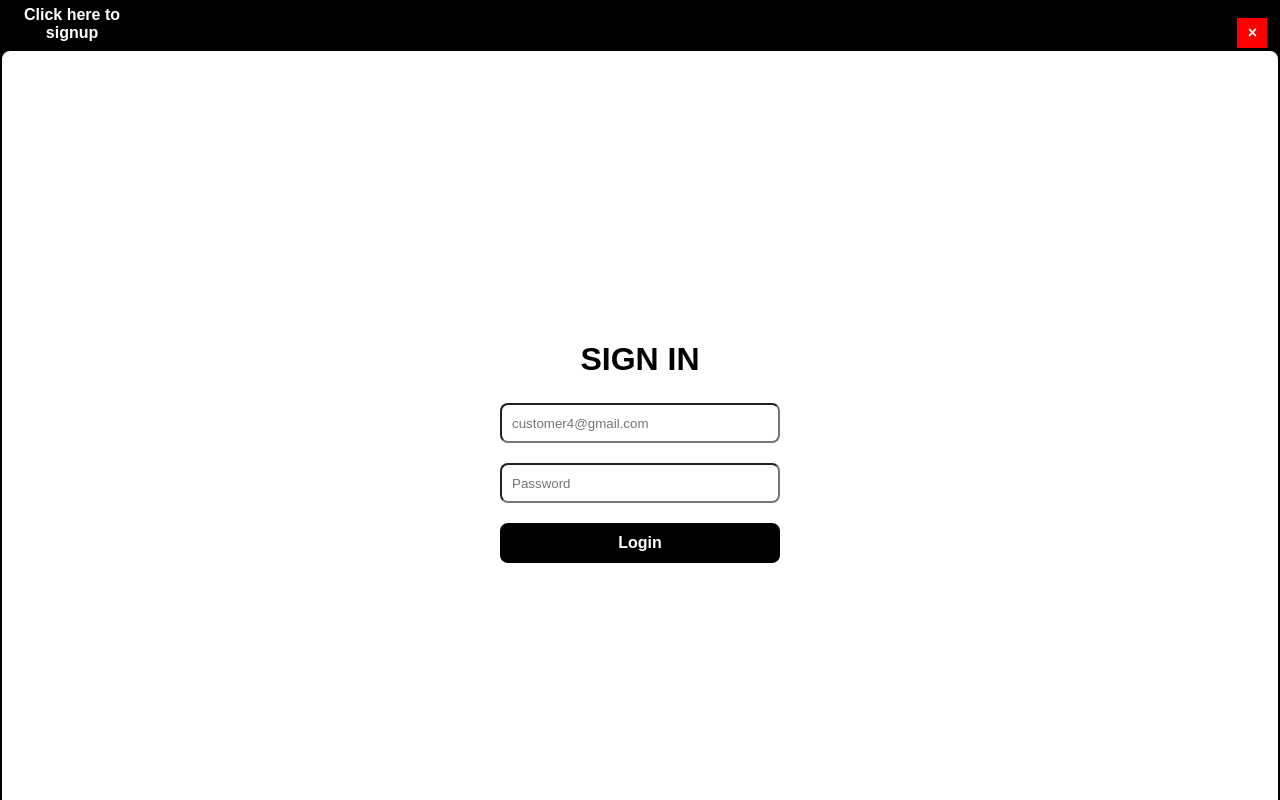
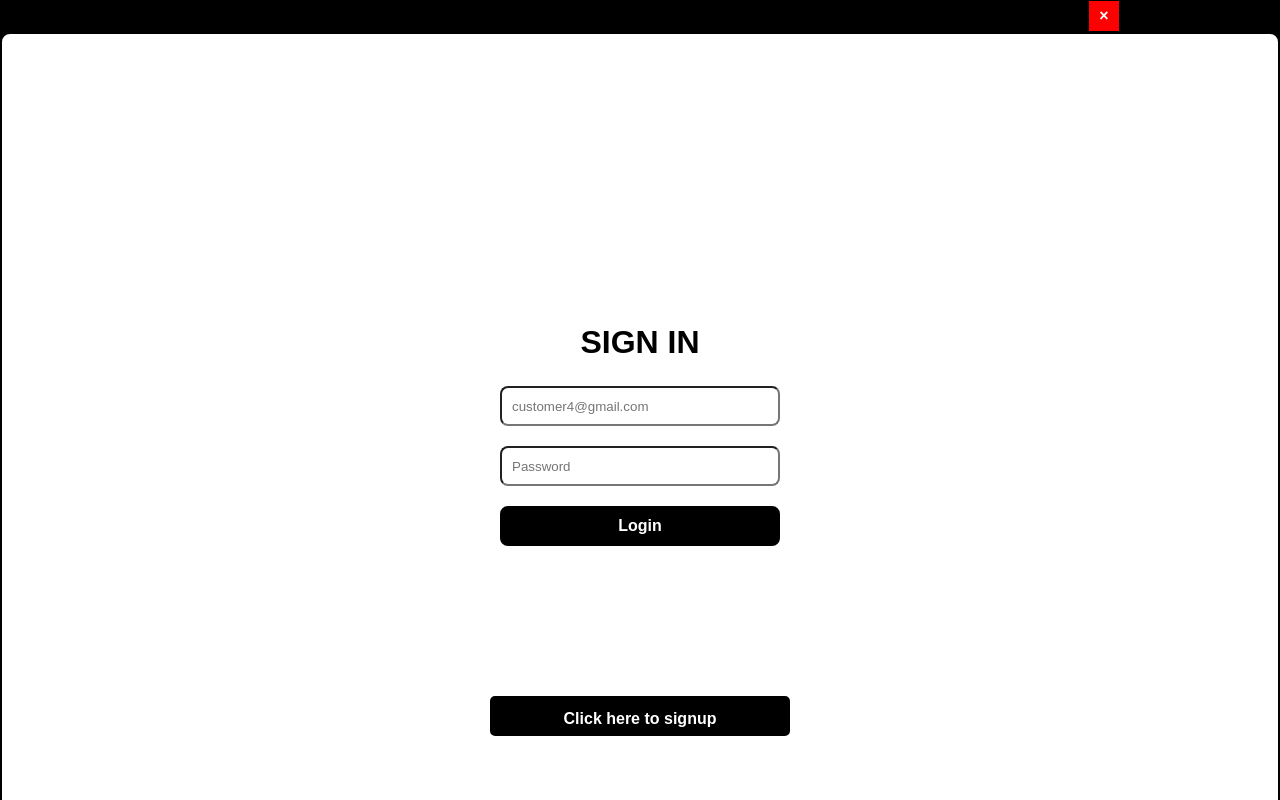
Before and after one commit to PrativaNeupane/e_commerce, a website built with Vite: page index.html in a window 1280 px wide. Both pictures are taken after a click on the button "Sign In". Built offline with nearby package versions, Linux system fonts and the light colour scheme; a web font is replaced by a local one.

Commit message:
the flip button has been added

```diff
--- a/src/style.css
+++ b/src/style.css
@@ -250,6 +250,7 @@
   transform-style: preserve-3d;
   transition: transform 0.5s;
 }
+
 .flip-card-front {
   border: 2px solid black;
   border-radius: 10px;
@@ -344,22 +345,28 @@
 }
 
 .flip-card-button {
-  border: 2px;
   background-color: #000000;
   color: #ffffff;
-  width: 9rem;
-  height: 3rem;
+  width: 300px;
+  height: 2.5rem;
   border: 2px solid black;
   border-radius: 5px;
+  font-weight: bold;
+  position: fixed;
+  bottom: 4rem;
+  left: 50%;
+  transform: translateX(-50%);
+  padding: 0.75rem 1rem;
+  border-radius: 5px;
   font-size: 1rem;
-  font-weight: bold;
+  cursor: pointer;
+  z-index: 101;
 }
 
 .flip-card-button:hover {
   background-color: #0000ff;
   color: #f0f0f0;
   box-shadow: 0 6px 12px rgba(0, 0, 0, 0.2);
-  transform: scale(1.05);
 }
 .flip-cross-btn {
   position: relative;
```
